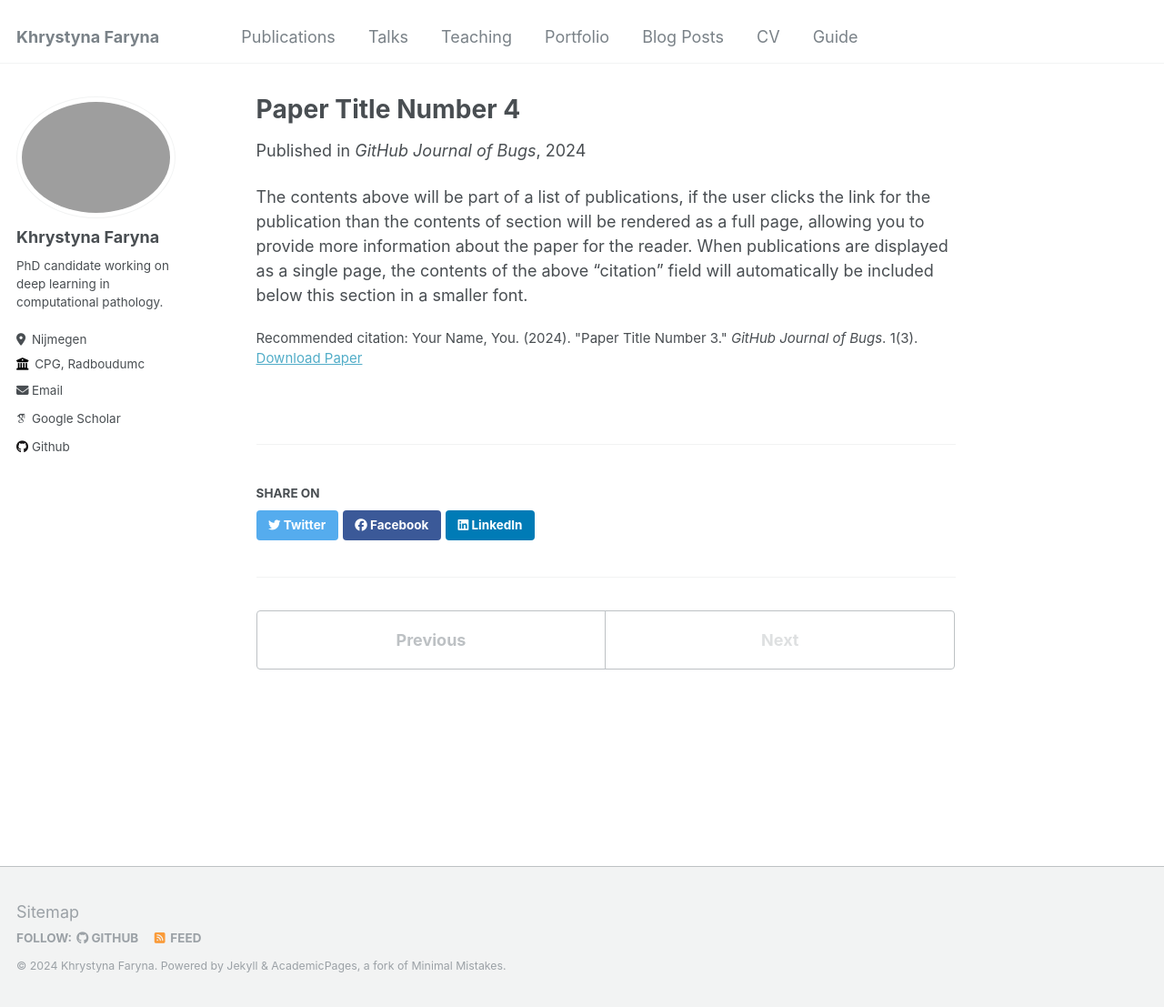
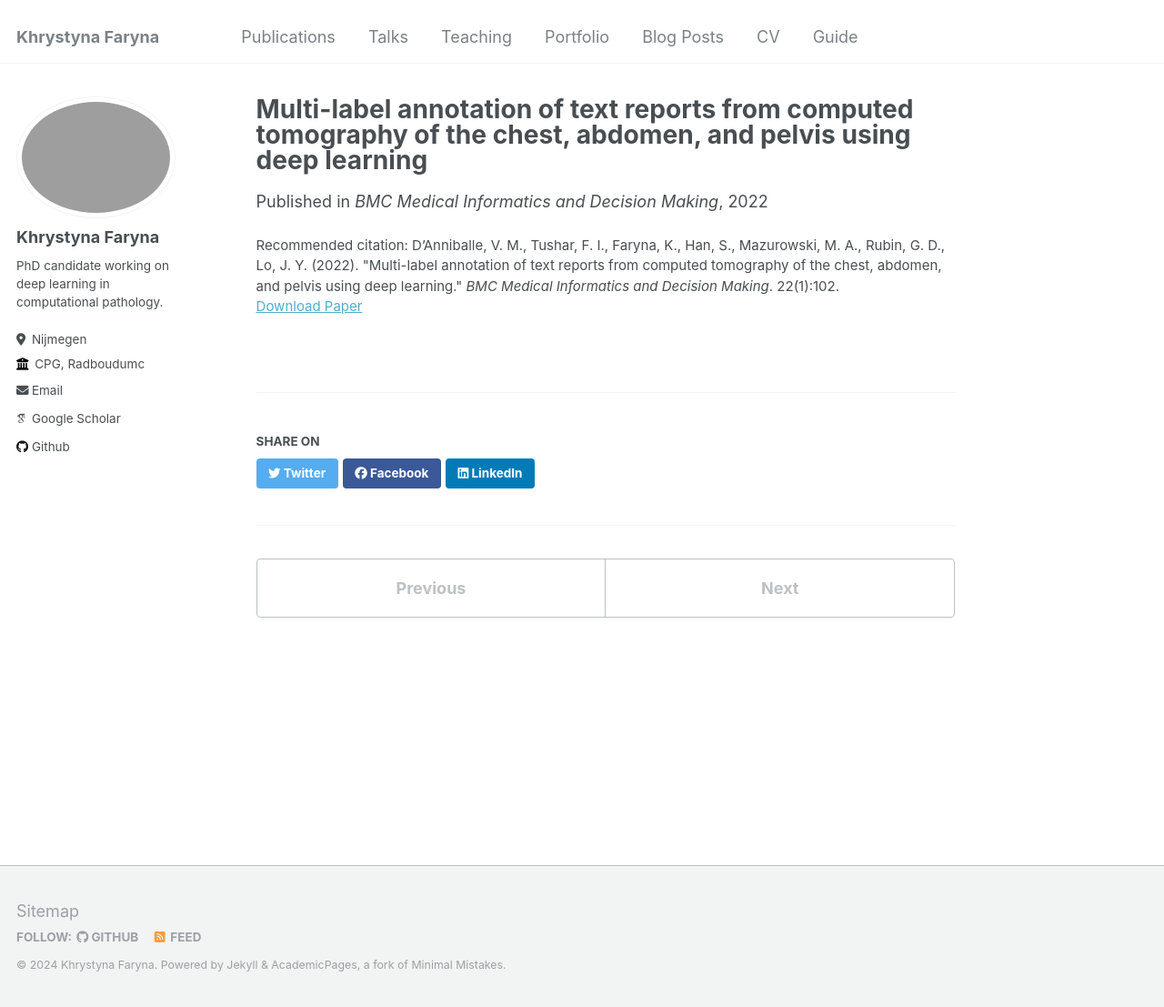
Before and after one commit to KhrystynaFaryna/khrystynafaryna.github.io, a Jekyll site: the page built from _publications/2024-02-17-paper-title-number-4.md, in a window 1280 px wide and 1107 px high. Shown: the whole window at 91% size. Built offline with Jekyll 4.4.1, drawn with Linux system fonts in a browser that asks for light colours; some web fonts are replaced.

Commit message:
Update 2024-02-17-paper-title-number-4.md

```diff
--- a/_publications/2024-02-17-paper-title-number-4.md
+++ b/_publications/2024-02-17-paper-title-number-4.md
@@ -1,12 +1,12 @@
----
-title: "Paper Title Number 4"
-collection: publications
-permalink: /publication/2024-02-17-paper-title-number-4
-excerpt: 'This paper is about fixing template issue #693.'
-date: 2024-02-17
-venue: 'GitHub Journal of Bugs'
-paperurl: 'http://academicpages.github.io/files/paper3.pdf'
-citation: 'Your Name, You. (2024). &quot;Paper Title Number 3.&quot; <i>GitHub Journal of Bugs</i>. 1(3).'
 ---
 
-The contents above will be part of a list of publications, if the user clicks the link for the publication than the contents of section will be rendered as a full page, allowing you to provide more information about the paper for the reader. When publications are displayed as a single page, the contents of the above "citation" field will automatically be included below this section in a smaller font.
+title: "Multi-label annotation of text reports from computed tomography of the chest, abdomen, and pelvis using deep learning"
+collection: publications
+permalink: /publication/2022-multi-label-annotation
+excerpt: 'This paper presents a deep learning approach for multi-label annotation of CT reports.'
+date: 2022-01-01
+venue: 'BMC Medical Informatics and Decision Making'
+paperurl: 'https://doi.org/10.1186/s12911-022-01748-9'
+citation: 'D’Anniballe, V. M., Tushar, F. I., Faryna, K., Han, S., Mazurowski, M. A., Rubin, G. D., Lo, J. Y. (2022). &quot;Multi-label annotation of text reports from computed tomography of the chest, abdomen, and pelvis using deep learning.&quot; <i>BMC Medical Informatics and Decision Making</i>. 22(1):102.'
+
+---
```
